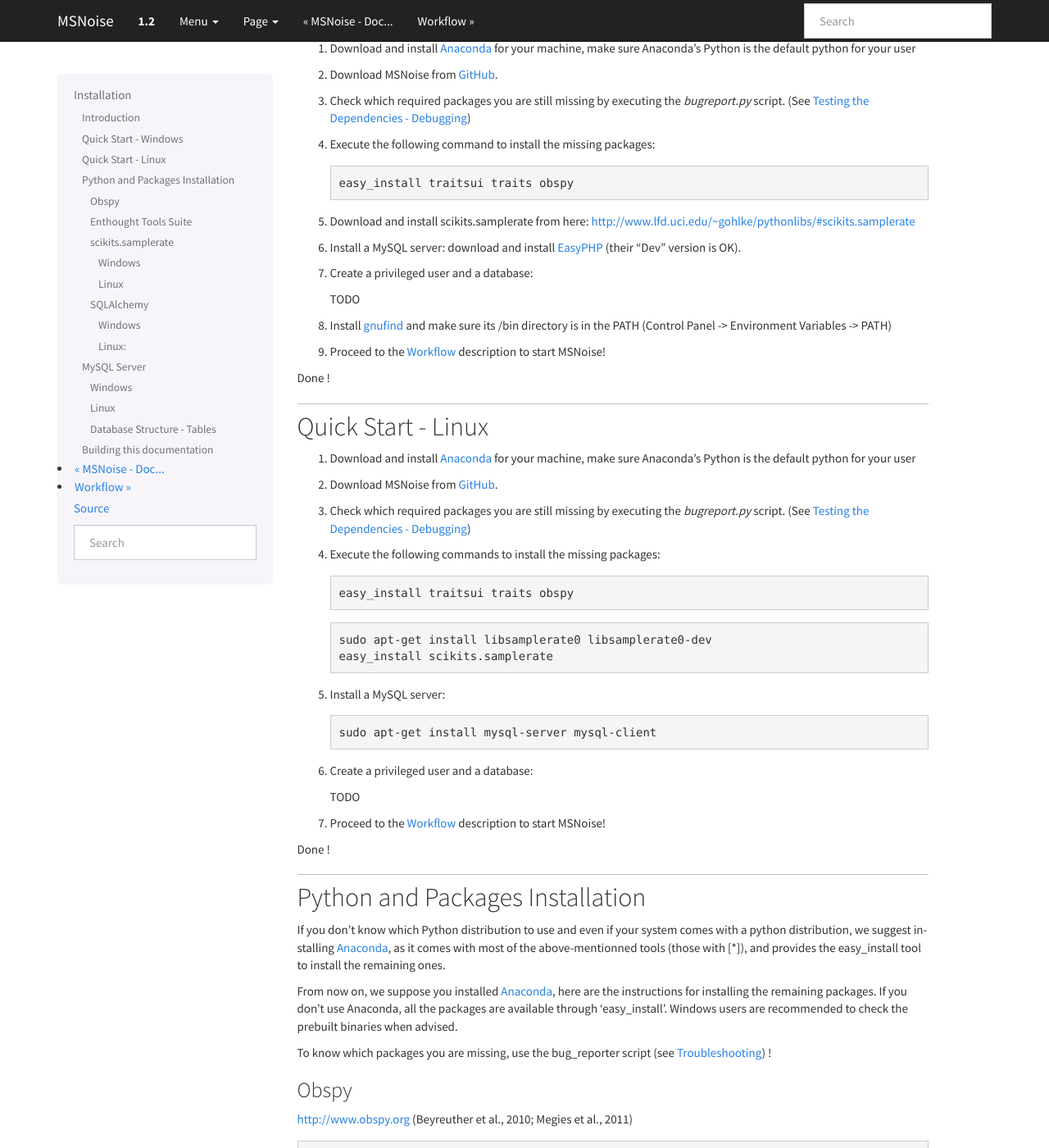
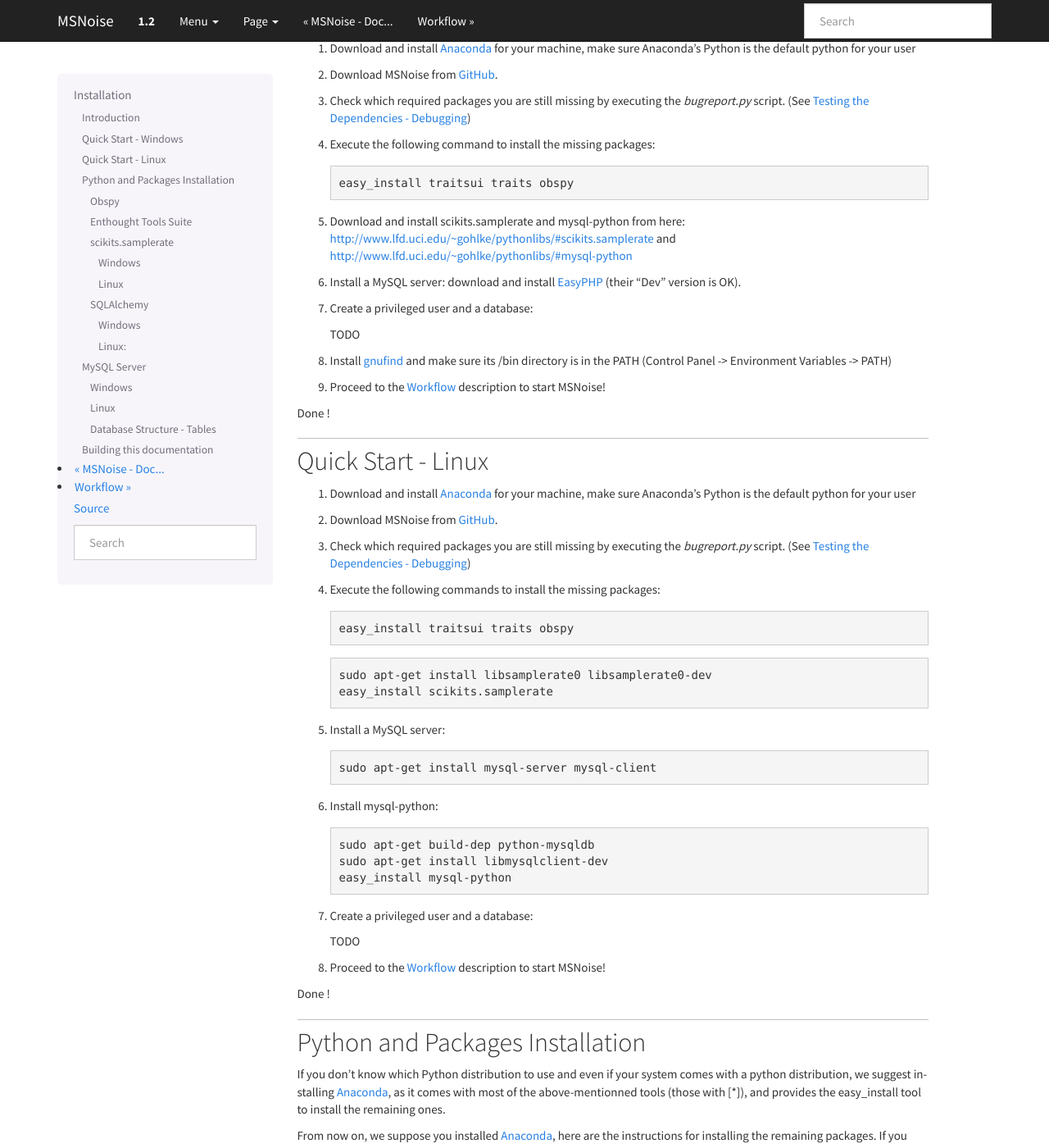
Before and after one commit to ROBelgium/MSNoise, a Sphinx documentation site: the page built from doc/installation.rst, in a window 1280 px wide and 1400 px high, scrolled down 593 px. Shown: the whole window at 82% size. Built offline with Sphinx 7.4.7, drawn with Linux system fonts in a browser that asks for light colours; formulas are drawn with MathJax 3.

Commit message:
python-mysql IS required if one uses a MySQL database

```diff
--- a/doc/installation.rst
+++ b/doc/installation.rst
@@ -45,7 +45,7 @@
 
         easy_install traitsui traits obspy
 
-5. Download and install scikits.samplerate from here: http://www.lfd.uci.edu/~gohlke/pythonlibs/#scikits.samplerate
+5. Download and install scikits.samplerate and mysql-python from here: http://www.lfd.uci.edu/~gohlke/pythonlibs/#scikits.samplerate and http://www.lfd.uci.edu/~gohlke/pythonlibs/#mysql-python
 
 6. Install a MySQL server: download and install EasyPHP_ (their "Dev" version is OK).
 
@@ -86,11 +86,19 @@
 
         sudo apt-get install mysql-server mysql-client
 
-6. Create a privileged user and a database:
+6. Install mysql-python:
+
+   .. code-block:: sh
+
+        sudo apt-get build-dep python-mysqldb
+        sudo apt-get install libmysqlclient-dev
+        easy_install mysql-python
+
+7. Create a privileged user and a database:
 
    TODO
 
-7. Proceed to the :ref:`Workflow` description to start MSNoise!
+8. Proceed to the :ref:`Workflow` description to start MSNoise!
 
 Done !
 
```
